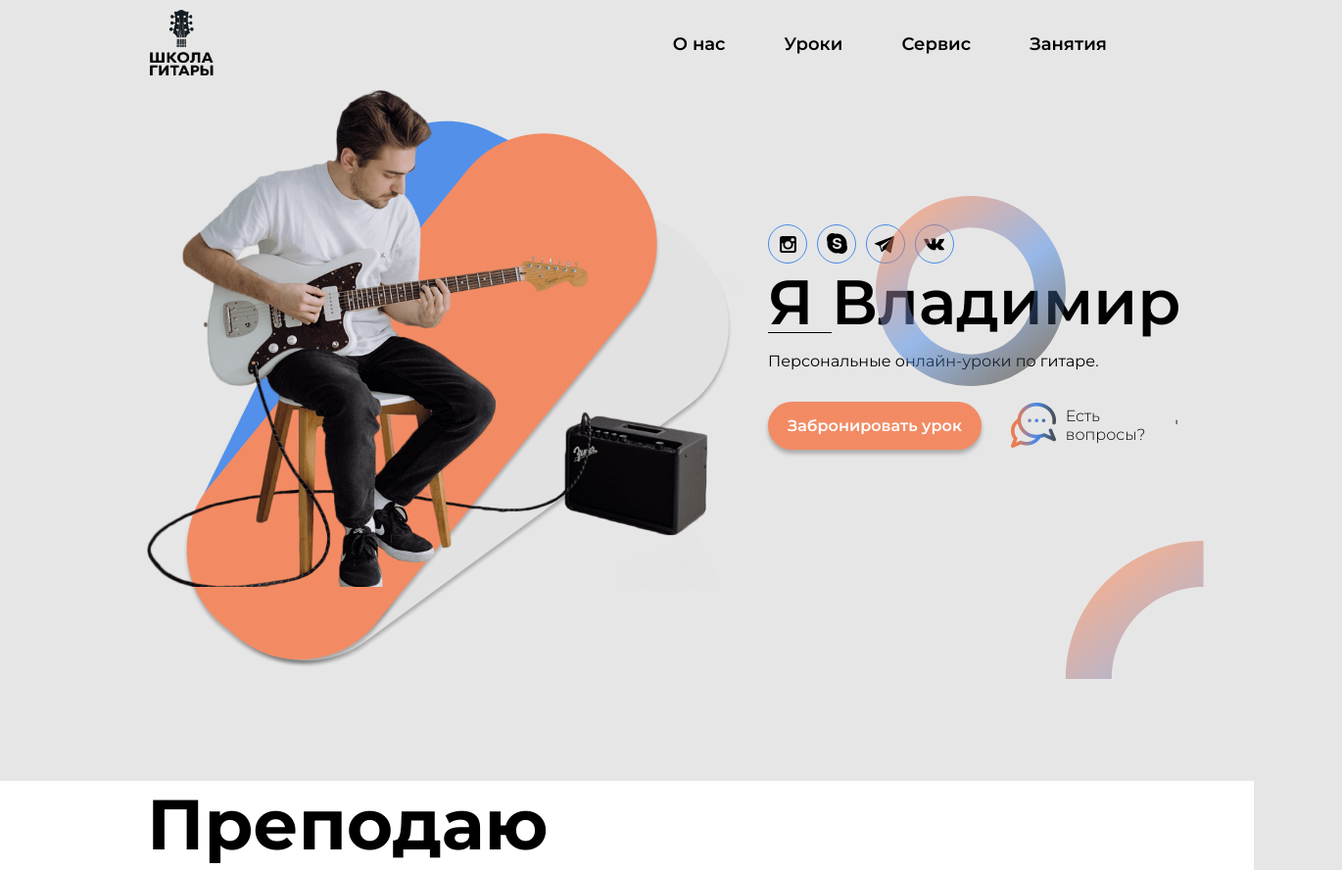
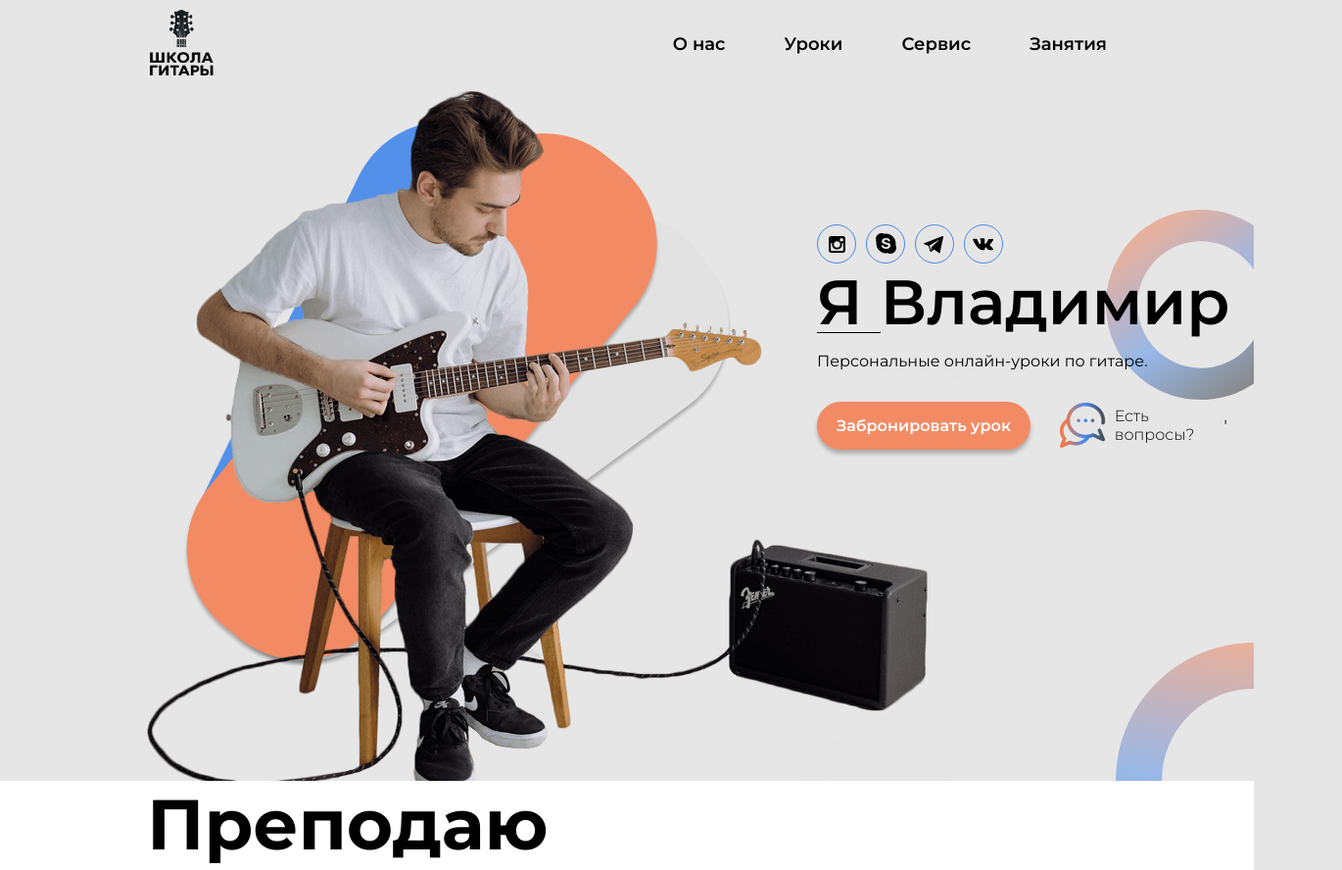
Before and after one commit to Valkyrieday/gitar-teacher, a plain HTML site: page index.html in a window 1280 px wide. Shown: the top 888 px of the page at 98% size, 1370 px wide, since content can reach past the window. Drawn offline with Linux system fonts and the light colour scheme.

Commit message:
Merge branch 'main' of https://github.com/Valkyrieday/gitar-teacher

```diff
--- a/css/style.css
+++ b/css/style.css
@@ -16,6 +16,27 @@ header {
   margin: auto;
 }
 
+.logo {
+  display: flex;
+  justify-content: flex-start;
+}
+
+nav ul {
+  list-style: none;
+  padding: 0;
+  margin: 0;
+  display: flex;
+  gap: 60px;
+  justify-content: flex-end;
+  font-weight: 600;
+  font-size: 18px;
+}
+
+nav ul li a {
+  text-decoration: none;
+  color: black;
+}
+
 body {
   font: 16px Montserrat, sans-serif;
   background-color: rgb(230, 230, 230);
@@ -29,6 +50,8 @@ section {
 
 .section-wrapper {
   width: 100%;
+  position: relative;
+  overflow: hidden;
 }
 
 .section-wrapper:has(.lesson) {
@@ -39,27 +62,42 @@ section {
   display: flex;
   align-items: center;
   height: 707px;
-  z-index: 0;
+  gap: 50px;
 }
 
 .hero-left {
   position: relative;
   width: 100%;
   height: 100%;
+  flex-basis: 50%;
 }
 
-.hero h1 {
+.hero-left .actorimg {
+  width: 883px;
+  height: 709px;
+  position: absolute;
+  top: 0;
+  left: 0;
+}
+
+.hero-right h1 {
   font-size: 64px;
   font-weight: 600;
   margin-bottom: 12px;
+  position: relative;
+  width: max-content;
+}
+
+.hero-right h1 span {
+  position: relative;
 }
 
 .hero-right {
   display: flex;
   flex-direction: column;
   margin-bottom: 200px;
-  left: 1050px;
-
+  flex-basis: 50%;
+  position: relative;
 }
 
 .socials {
@@ -77,43 +115,9 @@ section {
   z-index: -1;
 }
 
-.actorimg {
-  max-width: 883px;
-  max-height: 709px;
-  width: 100%;
-  position: absolute;
-  top: 0;
-  left: 0;
-}
-
-
-
-nav ul {
-
-  list-style: none;
-  padding: 0;
-  margin: 0;
-  display: flex;
-  gap: 60px;
-  justify-content: flex-end;
-  font-weight: 600;
-  font-size: 18px;
-}
-
-
-nav ul li a {
-  text-decoration: none;
-  color: black;
-}
-
-.logo {
-  display: flex;
-  justify-content: flex-start;
-}
-
 .buttonhero {
   padding: 15px 20px;
-  background-color: #F28B64;
+  background-color: #f28b64;
   color: rgb(255, 255, 255);
   border-radius: 100px;
   font-weight: 600;
@@ -125,17 +129,11 @@ nav ul li a {
   margin-bottom: 32px;
 }
 
-
-
 .lesson {
   display: flex;
   flex-direction: column;
   width: 100%;
   min-height: 100vh;
-}
-
-span {
-  position: relative;
 }
 
 .hero-right h1 span::after {
@@ -148,12 +146,10 @@ span {
   width: 100%;
 }
 
-
 .hero-right .actions {
   display: flex;
   gap: 30px;
   align-items: center;
-
 }
 
 .hero-right .actions .chat-bts {
@@ -161,27 +157,27 @@ span {
   align-items: center;
   gap: 10px;
   font-weight: 300;
+}
 
+.circle {
+  position: absolute;
+  z-index: -1;
 }
 
 .circle-1 {
-  position: absolute;
-  white-space: nowrap;
   width: 194px;
+  transform: translate(-50%, -50%);
   height: 194px;
-  right: 15%;
-  top: 25%;
-
+  left: 93%;
+  top: 55%;
 }
 
 .circle-2 {
-  position: absolute;
+  transform: translate(50%, 50%) rotate(45deg);
   width: 282px;
   height: 282px;
-  right: -7%;
-  top: 69%;
-  z-index: 1; /* между слоями */
-  clip-path: polygon(50% 50%, 0% 50%, 0% 0%, 50% 0%);
+  right: 0;
+  bottom: 0;
 }
 
 .squares {
@@ -190,7 +186,6 @@ span {
   margin-top: 50px;
   align-items: center;
   padding: 0;
-  b
 }
 
 .square-1 {
--- a/index.html
+++ b/index.html
@@ -37,7 +37,11 @@
                         <img src="img/icons/Telegram.svg">
                         <img src="img/icons/VK.svg">
                     </div>
-                    <h1><span>Я </span>Владимир</h1>
+                    <h1>
+                        <span>Я </span>
+                        Владимир
+                        <img src="img/Subtract.svg" class="circle circle-1">
+                    </h1>
                     <p>Персональные онлайн-уроки по гитаре.</p>
                     <div class="actions">
                         <div class="buttonhero">Забронировать урок</div>
@@ -46,12 +50,9 @@
                             <span>Есть <br> вопросы?</span>
                         </div>'
                     </div>
-                    <img src="img/Subtract.svg" class="circle-1">
-
-
                 </div>
             </section>
-            <img src="img/Subtract.svg" class="circle-2">
+            <img src="img/Subtract.svg" class="circle circle-2">
         </div>
         <div class="section-wrapper">
             <section class="lesson">
```
